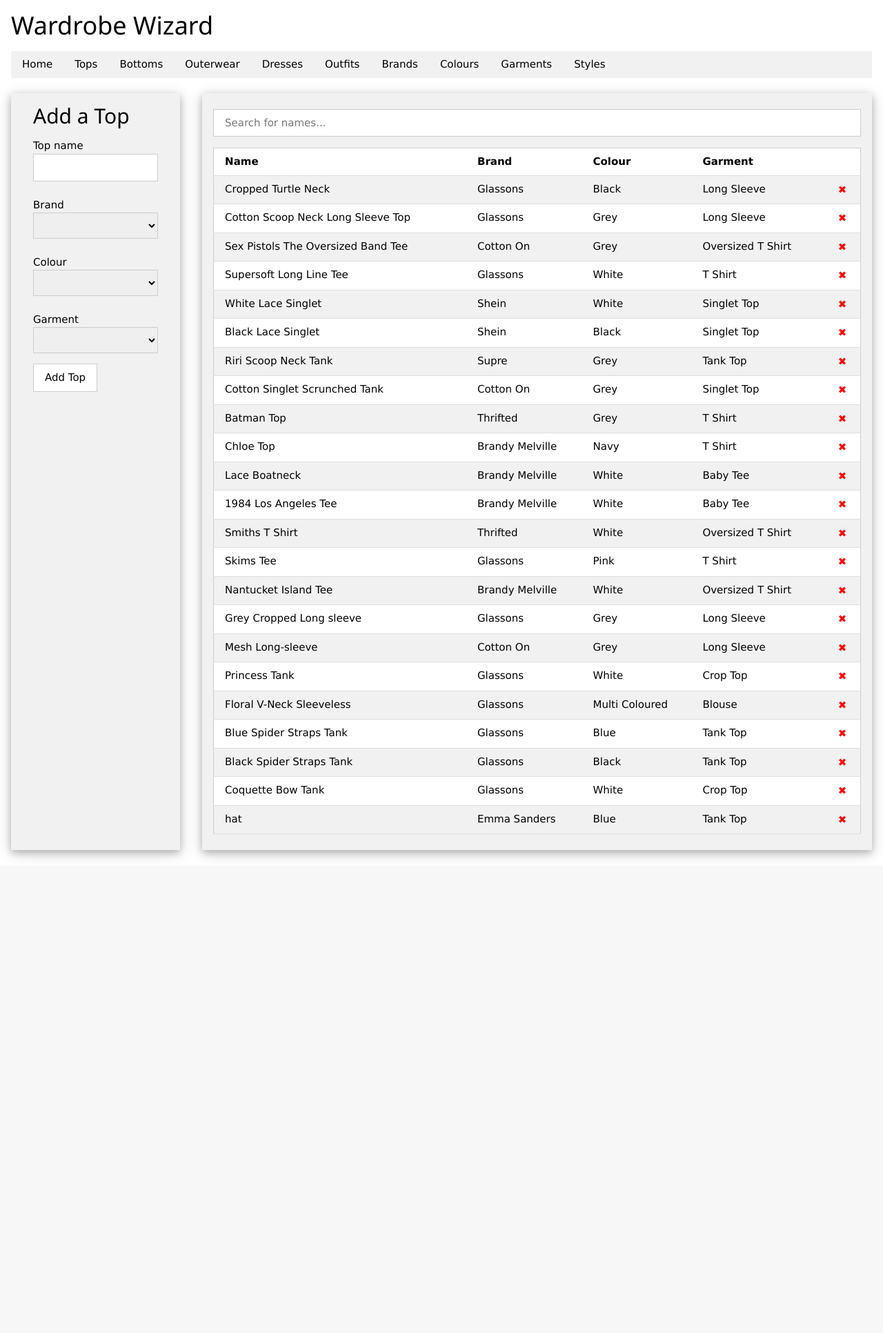
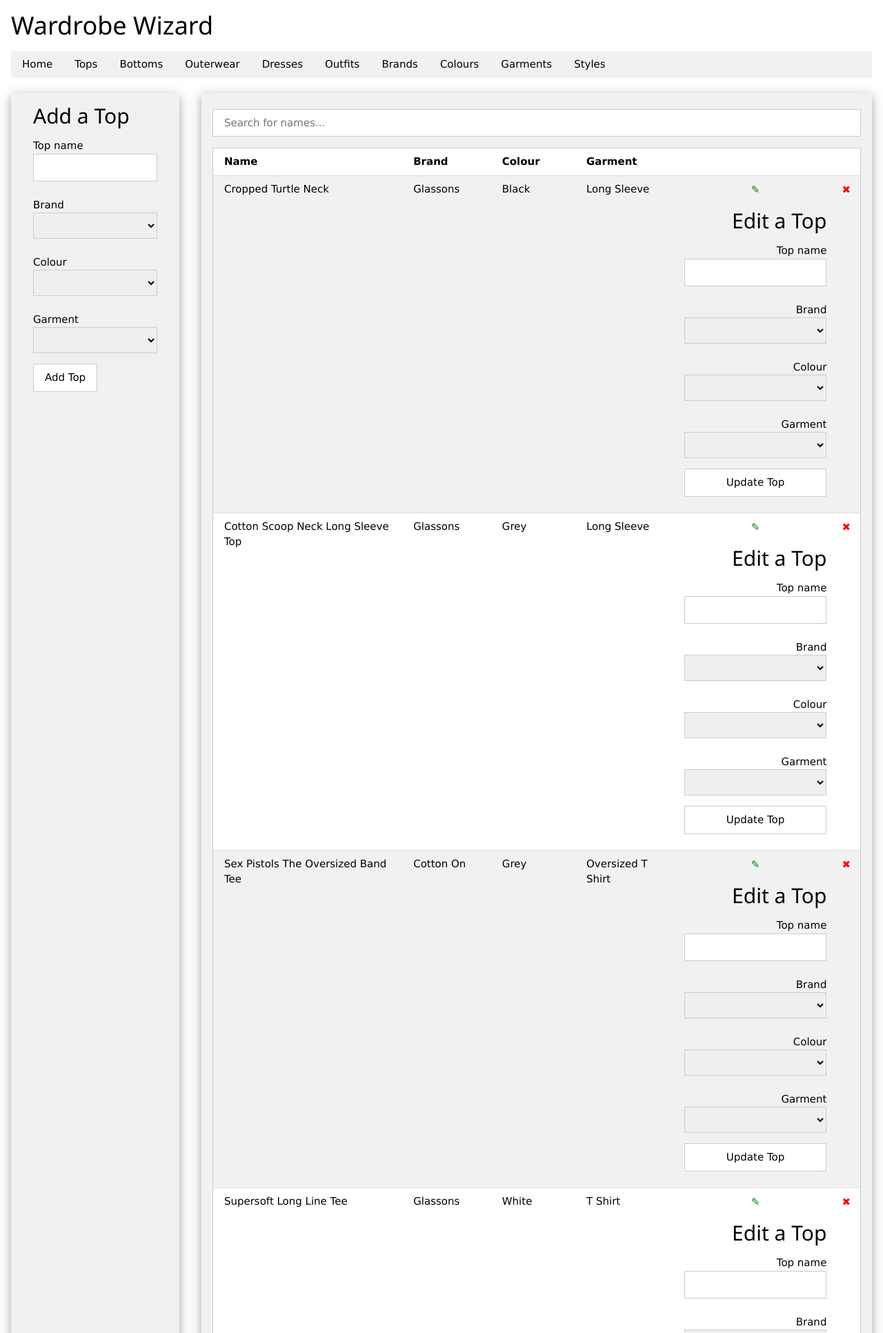
Before and after one commit to charlottepanck/CKP-Wardrobe, a Flask app: page /tops in a window 1280 px wide. Shown: the top 1932 px of the page at 69% size. Before the commit the page ends 1242 px from the top, so only its background shows below. Run offline with Flask 3, Linux system fonts and the light colour scheme; data comes from the database, SQL or seed files in the repository; both versions use the stored data as it was after the commit.

Commit message:
started coding for update top

```diff
--- a/app.py
+++ b/app.py
@@ -452,6 +452,22 @@ def delete_style(ID):
             connection.commit()
         return styles()
 
+# edit top
+@app.route('/edit_top/<int:ID>', methods=['POST'])
+def edit_top(ID):
+    if request.method == 'POST':
+        name = request.form.get('name')
+        brand = request.form.get('brand')
+        colour = request.form.get('colour')
+        garment = request.form.get('garment')
+
+        with sqlite3.connect(DB) as connection:
+            cursor = connection.cursor()
+            sql_edit = "UPDATE Tops SET name=?, brand=?, colour=?, garment=? WHERE ID=?;"
+            cursor.execute(sql_edit, (name, brand, colour, garment, ID))
+            connection.commit()
+        return tops()
+
 
 # page not fount error
 @app.errorhandler(404)
--- a/templates/tops.html
+++ b/templates/tops.html
@@ -65,7 +65,7 @@
                 <th>Colour</th>
                 <th>Garment</th>
                 <th> </th>
-                <!--<th> </th>-->
+                <th> </th>
             </tr>
             {% for item in results %}
             <tr>
@@ -74,11 +74,49 @@
                 <td>{{ item[3] }}</td>
                 <td>{{ item[4] }}</td>
                 <!--<td class="w3-right-align"><a href='/tops' title="Edit" class="edit-button">&#9998;</a></td>-->
+
+                <td class="w3-right-align">
+                  <input type="submit" title="Edit" class="input edit-button" value="&#9998;"><!-- onclick="return confirm('Are you sure you want to delete this Top?') -->
+                  <form method="POST" action="{{ url_for('edit_top', ID=item[0]) }}">
+                    <h2>Edit a Top</h2>
+
+                    <label> Top name</label>
+                    <input name="name" type="text" maxlength="25" placeholder=" " class="w3-input w3-border" required><br>
+
+                    <label>Brand </label>
+                    <select name="brand" type="number" class="w3-input w3-border" required>
+                      <option value=""> </option>
+                      {% for item in resultsbrandstops %}
+                      <option value={{item[0]}}>{{item[1]}}</option>
+                      {% endfor %}
+                    </select><br>
+
+                    <label>Colour </label>
+                    <select name="colour" type="number" class="w3-input w3-border" required>
+                      <option value=""> </option>
+                      {% for items in resultscolourstops %}
+                      <option value={{items[0]}}>{{items[1]}}</option>
+                      {% endfor %}
+                    </select><br>
+
+                    <label>Garment </label>
+                    <select name="garment" type="number" class="w3-input w3-border" required>
+                      <option value=""> </option>
+                      {% for itemss in resultsgarmentstops %}
+                      <option value={{itemss[0]}}>{{itemss[1]}}</option>
+                      {% endfor %}
+                    </select>
+
+                    <p><input title="Edit" button type="submit" value="Update Top" class="input w3-button w3-white w3-border"></p>
+                  </form>
+                </td>
+
                 <td class="w3-right-align">
                   <form method="POST" action="{{ url_for('delete_top', ID=item[0]) }}">
                     <input type="submit" title="Delete" class="input delete-button" value="&#10006;" onclick="return confirm('Are you sure you want to delete this Top?')">
                   </form>
                 </td>
+
             {% endfor %}
         </table>
         <br>
```
Also changed, not shown: ckpwardrobe.db.
